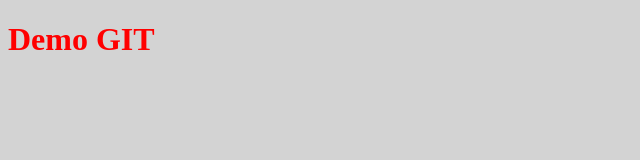
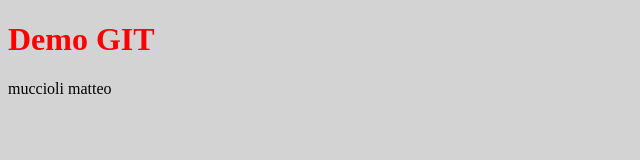
Before and after one commit to dluppoli/DemoGit, a plain HTML site: page index.html in a window 1280 px wide. Shown: the whole page, without its empty margins (0-640 px from the left). Drawn offline with Linux system fonts and the light colour scheme.

Commit message:
modifica muccioli matteo

```diff
--- a/index.html
+++ b/index.html
@@ -8,5 +8,6 @@
 </head>
 <body>
     <h1>Demo GIT</h1>
+    <div>muccioli matteo</div>
 </body>
 </html>
```
